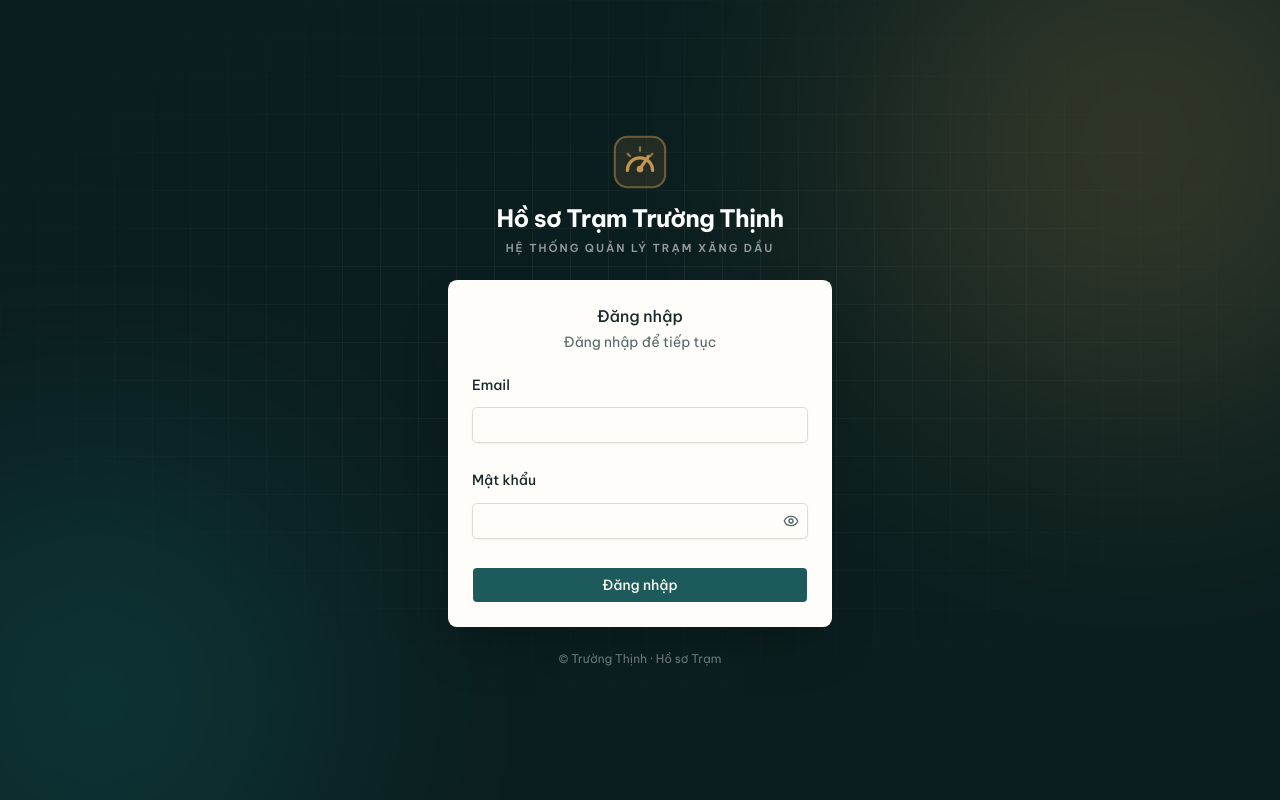
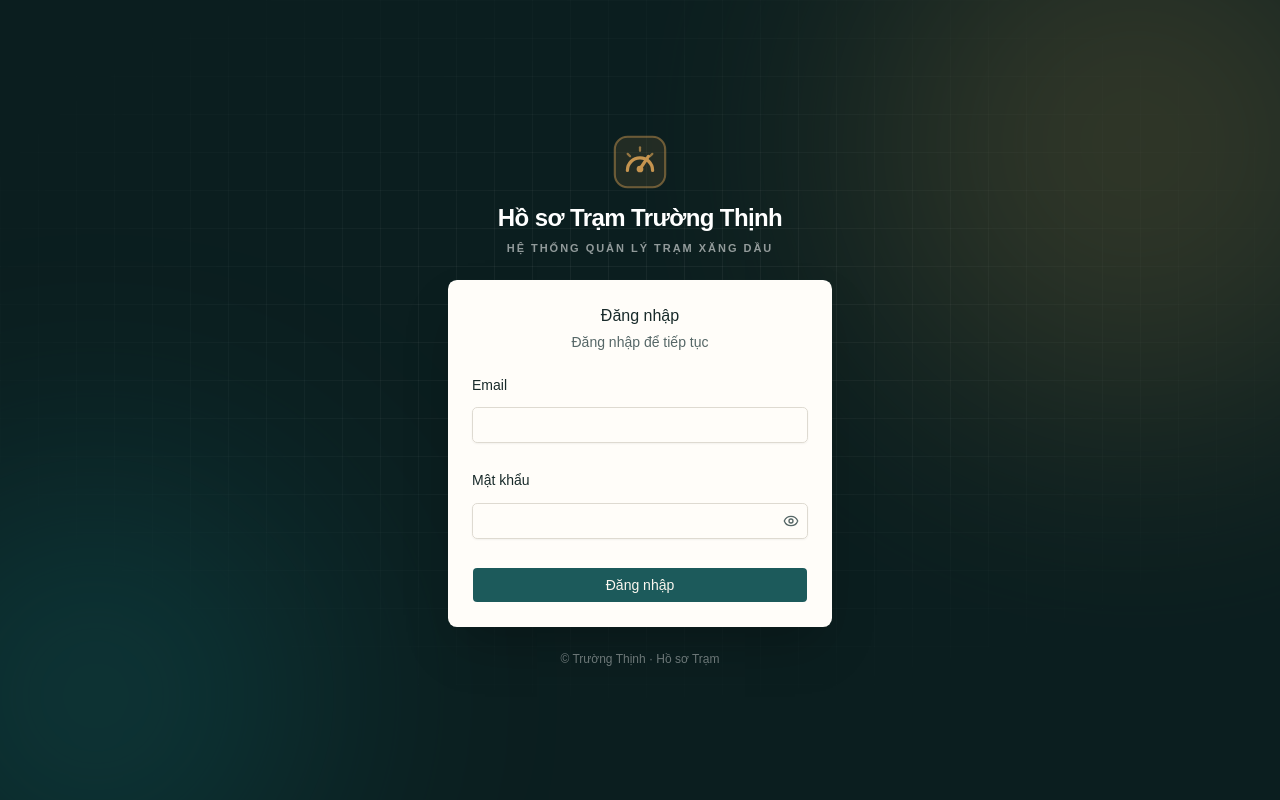
Before and after one commit to duynguyen1105/tt-station-hub, a Next.js app: page /login in a window 1280 px wide. Built offline with nearby package versions, Linux system fonts and the light colour scheme.

Commit message:
The whole app reads in Arial — Trường Thịnh found it easier to read — and loads no web font: Arial is on every machine, covers Vietnamese, and its tabular digits keep the number columns aligned

```diff
--- a/app/globals.css
+++ b/app/globals.css
@@ -7,9 +7,11 @@
 @theme inline {
   --color-background: var(--background);
   --color-foreground: var(--foreground);
-  --font-sans: var(--font-sans);
-  --font-mono: var(--font-geist-mono);
-  --font-heading: var(--font-sans);
+  /* Arial (Trường Thịnh, 30/09: dễ đọc hơn) — on every Windows/macOS/phone, full
+     Vietnamese, nothing to download. Its digits are tabular, so numbers stay aligned. */
+  --font-sans: Arial, Helvetica, sans-serif;
+  --font-mono: Arial, Helvetica, sans-serif;
+  --font-heading: Arial, Helvetica, sans-serif;
   --color-brass: var(--brass);
   --color-brass-foreground: var(--brass-foreground);
   --color-sidebar-ring: var(--sidebar-ring);
--- a/app/layout.tsx
+++ b/app/layout.tsx
@@ -1,5 +1,4 @@
 import type { Metadata } from 'next'
-import { Be_Vietnam_Pro, Geist_Mono } from 'next/font/google'
 
 import { ClientToaster } from '@/components/layout/client-toaster'
 import { ScrollActivity } from '@/components/layout/scroll-activity'
@@ -9,21 +8,6 @@ import { QueryProvider } from '@/lib/query-provider'
 import { vi } from '@/messages/vi'
 
 import './globals.css'
-
-// Primary UI font. Includes the `vietnamese` subset so Vietnamese glyphs render
-// correctly. Exposed as `--font-sans`, which globals.css applies to <html>.
-const beVietnamPro = Be_Vietnam_Pro({
-  subsets: ['latin', 'vietnamese'],
-  weight: ['400', '500', '600', '700', '800'],
-  variable: '--font-sans',
-  display: 'swap',
-})
-
-const geistMono = Geist_Mono({
-  subsets: ['latin'],
-  variable: '--font-geist-mono',
-  display: 'swap',
-})
 
 export const metadata: Metadata = {
   title: vi.appName,
@@ -36,11 +20,7 @@ export default function RootLayout({
   children: React.ReactNode
 }>) {
   return (
-    <html
-      lang="vi"
-      suppressHydrationWarning
-      className={`${beVietnamPro.variable} ${geistMono.variable}`}
-    >
+    <html lang="vi" suppressHydrationWarning>
       <body className="min-h-dvh antialiased">
         <QueryProvider>
           <ThemeProvider
```
